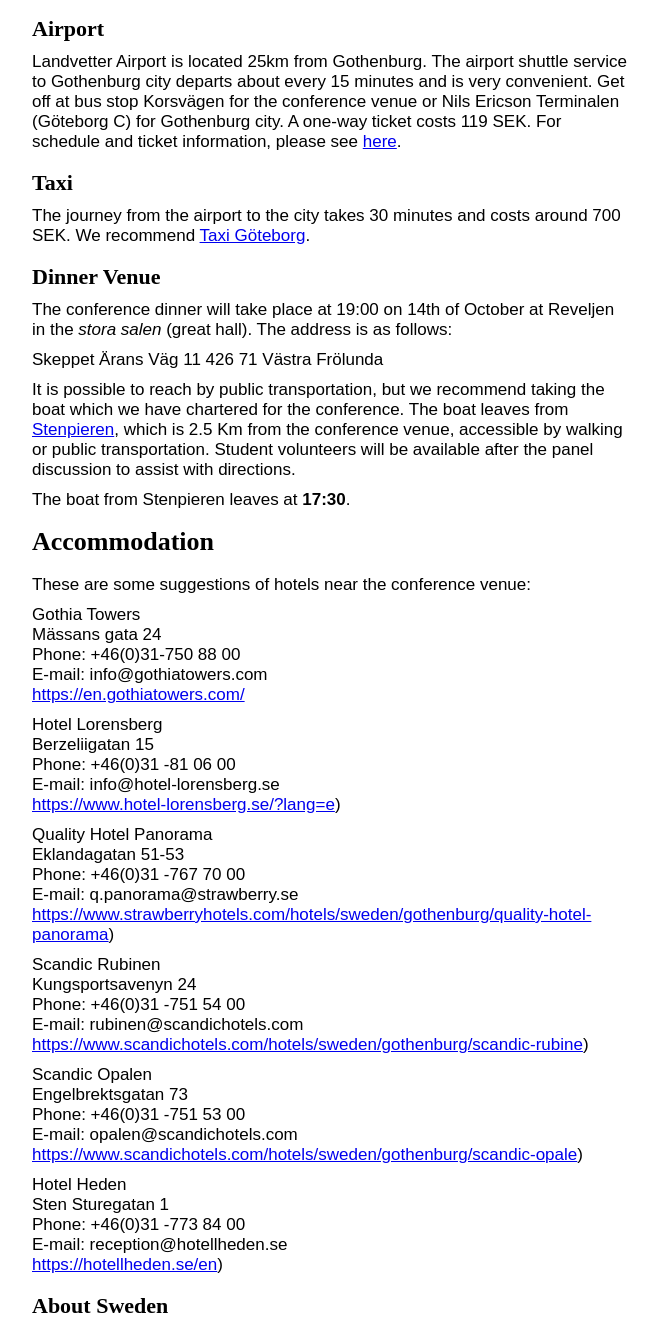
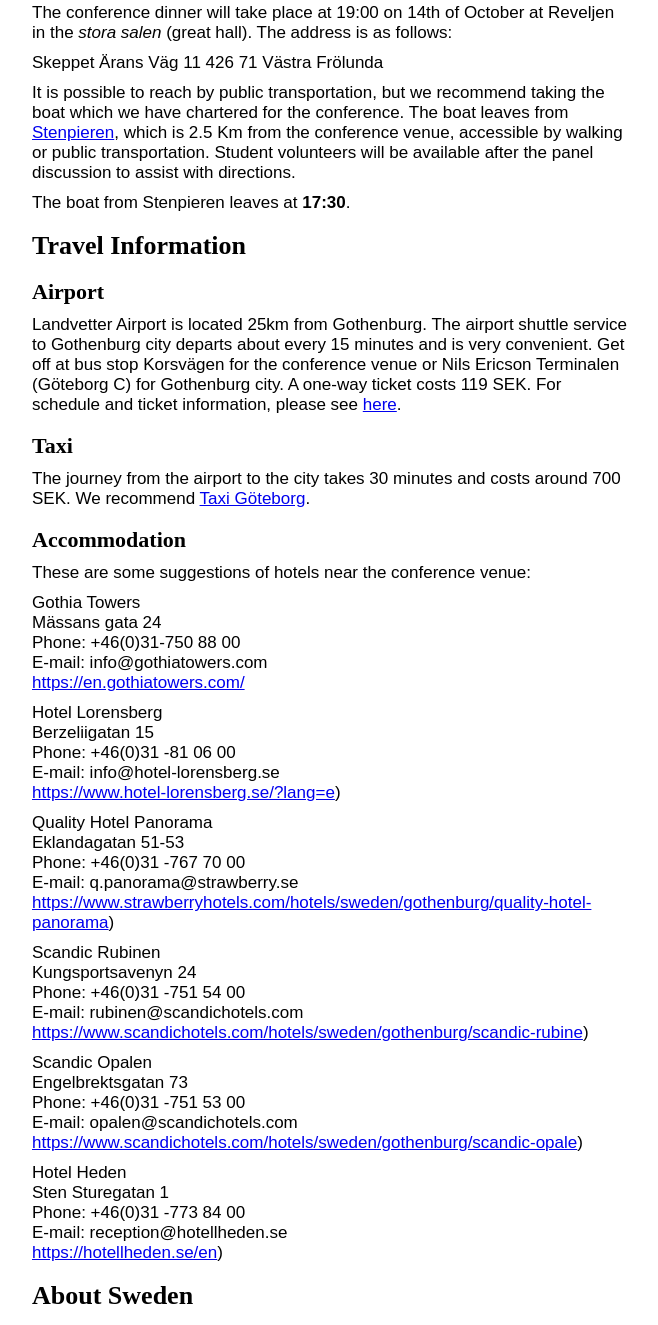
Before and after one commit to GU-CLASP/LARP, a plain HTML site: page venue.html in a window 1280 px wide. Shown: the part 391-1716 px from the top of the page, without its empty margins (308-966 px from the left). Drawn offline with Linux system fonts and the light colour scheme; a web font is replaced by a local one.

Commit message:
Update gh-pages to output generated at f0aa753

```diff
--- a/venue.html
+++ b/venue.html
@@ -25,22 +25,22 @@
         </header>
 
         <main role="main">
-            <h1 id="travel-information">Travel Information</h1>
-<h2 id="conference-venue">Conference Venue</h2>
+            <h2 id="conference-venue">Conference Venue</h2>
 <p>The conference will take place at the <a href="https://www.gu.se/en/humanities">Humanisten</a> building, <a href="https://www.google.com/maps/dir/Korsv%C3%A4gen,+G%C3%B6teborg/Renstr%C3%B6msgatan+6,+412+55+G%C3%B6teborg/@57.6958231,11.9847919,18z/data=!3m1!4b1!4m14!4m13!1m5!1m1!1s0x464ff37619eecd8b:0x68de5ad154ecfae!2m2!1d11.9869245!2d57.6966813!1m5!1m1!1s0x464ff375e85ffea7:0x75a06ff6e070e6f4!2m2!1d11.9851008!2d57.6948769!3e2?entry=ttu">Renströmsgatan 6</a>, room J222. The Humanisten building is located at Näckrosdammen, near the tram/bus stop Korsvägen. The facility is handicap-accessible and environmentally certified.
 Train station</p>
 <p>The Gothenburg Centralstation is located approximately 2km from the Humanisten building; you can either choose to walk or take the tram number 2 or 4 (direction: Mölndal) and get off at tram stop Korsvägen. For timetables and tickets, we recommend the app <a href="https://www.vasttrafik.se/en/tickets/more-about-tickets/vasttrafik-to-go/">Västtrafik To Go</a>, a simple way to purchase tickets with your mobile phone. It is also now possible to pay for a trip in Zone A by <a href="https://www.vasttrafik.se/en/Tickets/more-about-tickets/Tap-payment/">tapping</a> a contactless payment card or mobile device. Other ways to purchase tickets can be found <a href="https://www.vasttrafik.se/en/">here</a>.</p>
-<h2 id="airport">Airport</h2>
-<p>Landvetter Airport is located 25km from Gothenburg. The airport shuttle service to Gothenburg city departs about every 15 minutes and is very convenient. Get off at bus stop Korsvägen for the conference venue or Nils Ericson Terminalen (Göteborg C) for Gothenburg city. A one-way ticket costs 119 SEK. For schedule and ticket information, please see <a href="https://www.flygbussarna.se/en/landvetter">here</a>.</p>
-<h2 id="taxi">Taxi</h2>
-<p>The journey from the airport to the city takes 30 minutes and costs around 700 SEK. We recommend <a href="https://www.taxigoteborg.se/en/booking">Taxi Göteborg</a>.</p>
 <h2 id="dinner-venue">Dinner Venue</h2>
 <p>The conference dinner will take place at 19:00 on 14th of October at Reveljen in the <em>stora salen</em> (great hall). The address is as follows:</p>
 <p>Skeppet Ärans Väg 11
 426 71 Västra Frölunda</p>
 <p>It is possible to reach by public transportation, but we recommend taking the boat which we have chartered for the conference. The boat leaves from <a href="https://maps.apple.com/?auid=15493928370620691955&amp;address=G%C3%B6teborg,%20Sweden&amp;ll=57.7057857,11.9576227">Stenpieren</a>, which is 2.5 Km from the conference venue, accessible by walking or public transportation. Student volunteers will be available after the panel discussion to assist with directions.</p>
 <p>The boat from Stenpieren leaves at <strong>17:30</strong>.</p>
-<h1 id="accommodation">Accommodation</h1>
+<h1 id="travel-information">Travel Information</h1>
+<h2 id="airport">Airport</h2>
+<p>Landvetter Airport is located 25km from Gothenburg. The airport shuttle service to Gothenburg city departs about every 15 minutes and is very convenient. Get off at bus stop Korsvägen for the conference venue or Nils Ericson Terminalen (Göteborg C) for Gothenburg city. A one-way ticket costs 119 SEK. For schedule and ticket information, please see <a href="https://www.flygbussarna.se/en/landvetter">here</a>.</p>
+<h2 id="taxi">Taxi</h2>
+<p>The journey from the airport to the city takes 30 minutes and costs around 700 SEK. We recommend <a href="https://www.taxigoteborg.se/en/booking">Taxi Göteborg</a>.</p>
+<h2 id="accommodation">Accommodation</h2>
 <p>These are some suggestions of hotels near the conference venue:</p>
 <p>Gothia Towers<br />
 Mässans gata 24<br />
@@ -73,7 +73,7 @@ Sten Sturegatan 1<br />
 Phone: +46(0)31 -773 84 00<br />
 E-mail: reception@hotellheden.se<br />
 <a href="https://hotellheden.se/en" class="uri">https://hotellheden.se/en</a>)</p>
-<h2 id="about-sweden">About Sweden</h2>
+<h1 id="about-sweden">About Sweden</h1>
 <p>Note that the use of cash is rare in Sweden. Payments by card are preferred and possible everywhere, with cash not even accepted in many stores. <a href="https://sweden.se/life/society/a-cashless-society" class="uri">https://sweden.se/life/society/a-cashless-society</a></p>
         </main>
 
```
